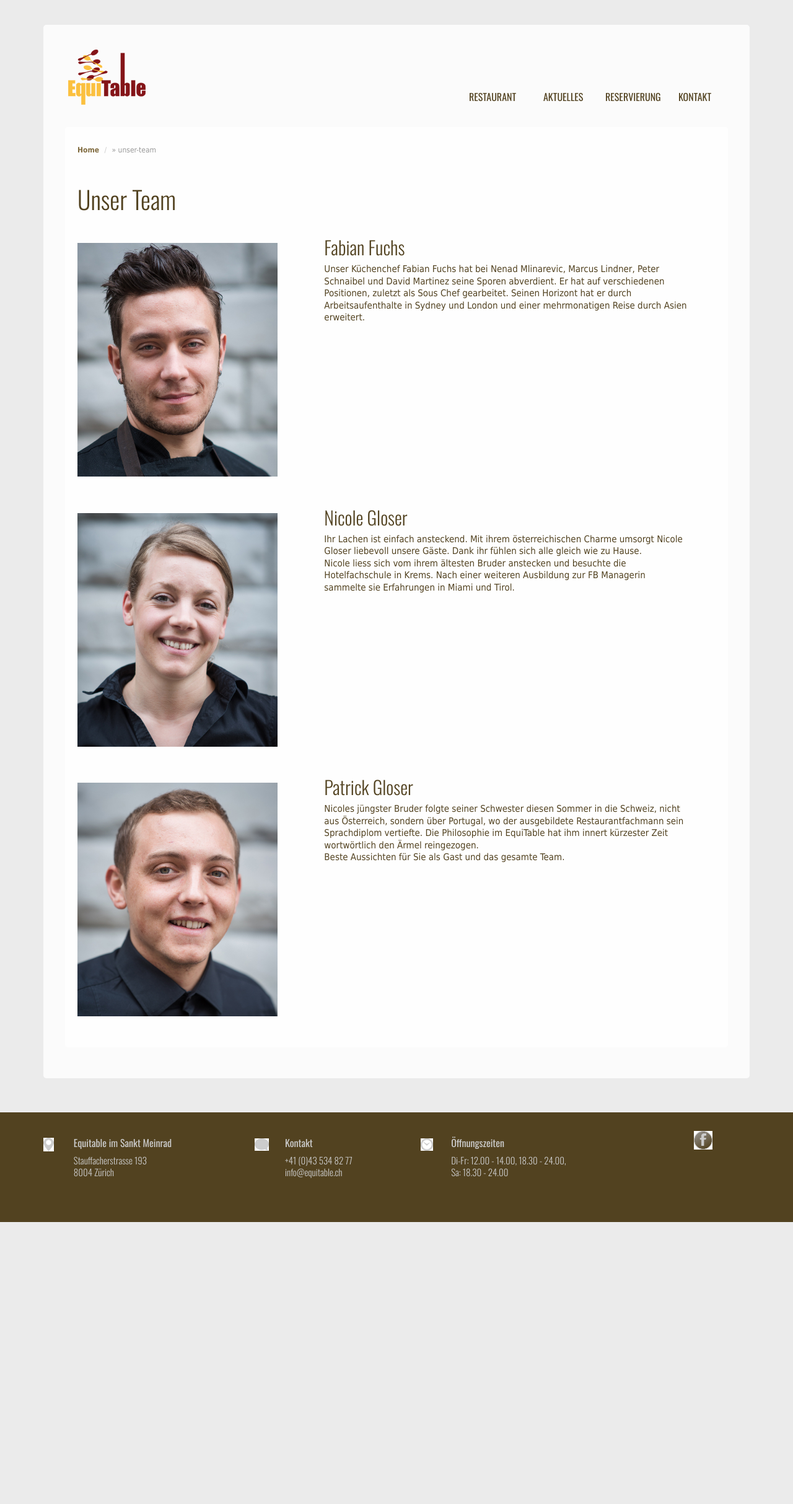
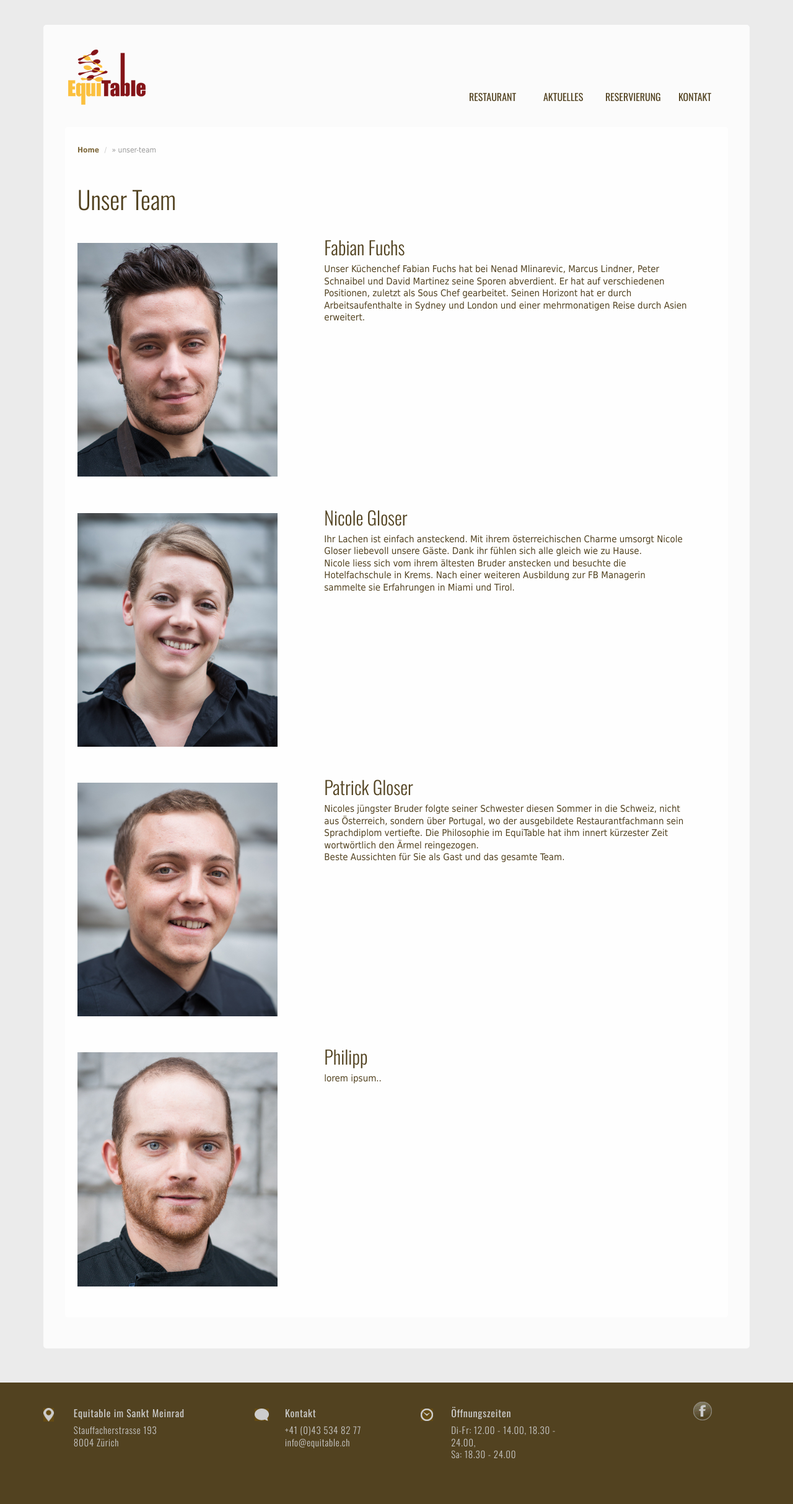
Before and after one commit to mklarmann/equitable, a Jekyll site: the page built from _posts/restaurant/2013-09-26-unser-team.html, in a window 1280 px wide. Shown: the whole page at 62% size. Built offline with Jekyll 4.4.1, drawn with Linux system fonts in a browser that asks for light colours; before the commit the page ends 1972 px from its top, so only the background shows below that.

Commit message:
updates JM

```diff
--- a/_posts/restaurant/2013-09-26-unser-team.html
+++ b/_posts/restaurant/2013-09-26-unser-team.html
@@ -67,3 +67,24 @@ tagline:
 
 	</div>
 </div>
+
+<br />
+<div class="row">
+	<div class="col-md-12">
+		<div class="row">
+			<div class="col-md-4">
+				<img class="img-responsive" src="{{ ASSET_PATH }}/images/Philipp.jpg" />
+			</div>
+
+			<div class="col-md-7" style="margin-left:45px; margin-top:-10px;">
+
+			<h2>Philipp</h2>
+				<p>lorem ipsum..
+</p>
+			</div>
+
+
+		</div>
+
+	</div>
+</div>
--- a/style.css
+++ b/style.css
@@ -147,11 +147,12 @@ p {
 
 .flipper p {
 	padding:15px;
+	font-weight: 300;
 }
 
 .start p {
 	font-family: 'Oswald Regular',  "Oswald", "Lucida Grande", sans-serif;
-	font-weight: 400;
+	font-weight: 300;
 	font-size: 16px;
 /*	color: #654B13;*/
 	color: #524220;
@@ -359,6 +360,7 @@ footer {
 
 footer p {
 		color:#cccccc;
+		letter-spacing:0.05em;
 }
 
 footer p strong {
@@ -376,6 +378,7 @@ footer h3 {
 	color:#cccccc;
 
 	font-size: 16px;
+	letter-spacing:0.05em;
 /*	text-transform: uppercase;*/
 	display:inline;
 /*		line-height: 1.4em; */
```
Also changed, not shown: assets/images/Philipp.jpg (added), assets/images/equiTable-Teambild-Nov13.jpg (added), assets/images/icon-footer_facebook.png, assets/images/icon_footer_contact.png, assets/images/icon_footer_location.png, assets/images/icon_footer_openhours.png, assets/images/newTeaser02-team.png, assets/images/newTeaser05-aktuell.png, assets/images/start_equitable_02food.jpg, assets/images/start_equitable_03zutaten.jpg, assets/images/startbild-aktuelles.png (added), assets/images/startbild-kontakt.png (added), assets/images/startbild-reservierung.png (added), assets/images/startbild-restaurant-alternativ.png (added), 1 more files.
